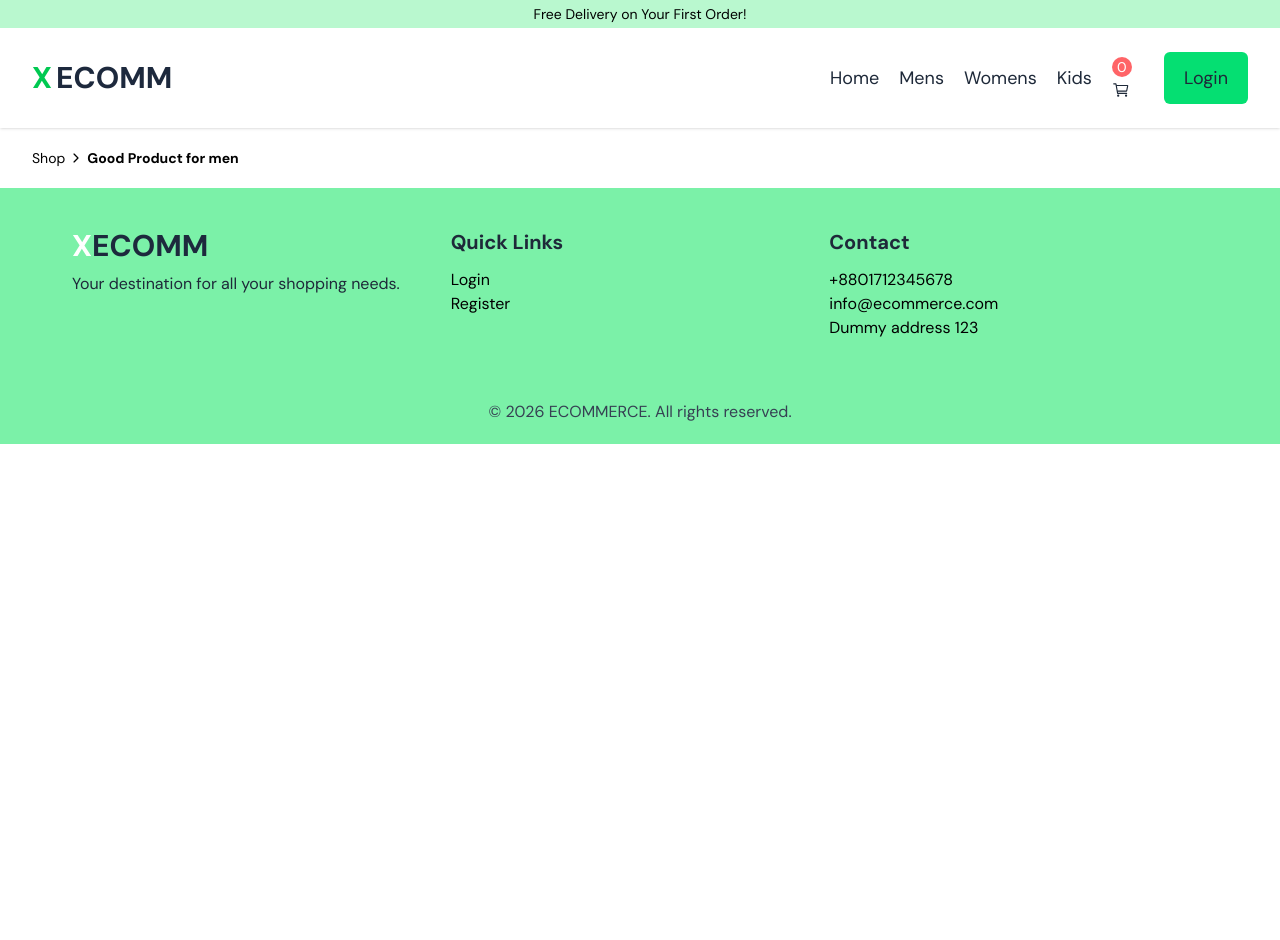
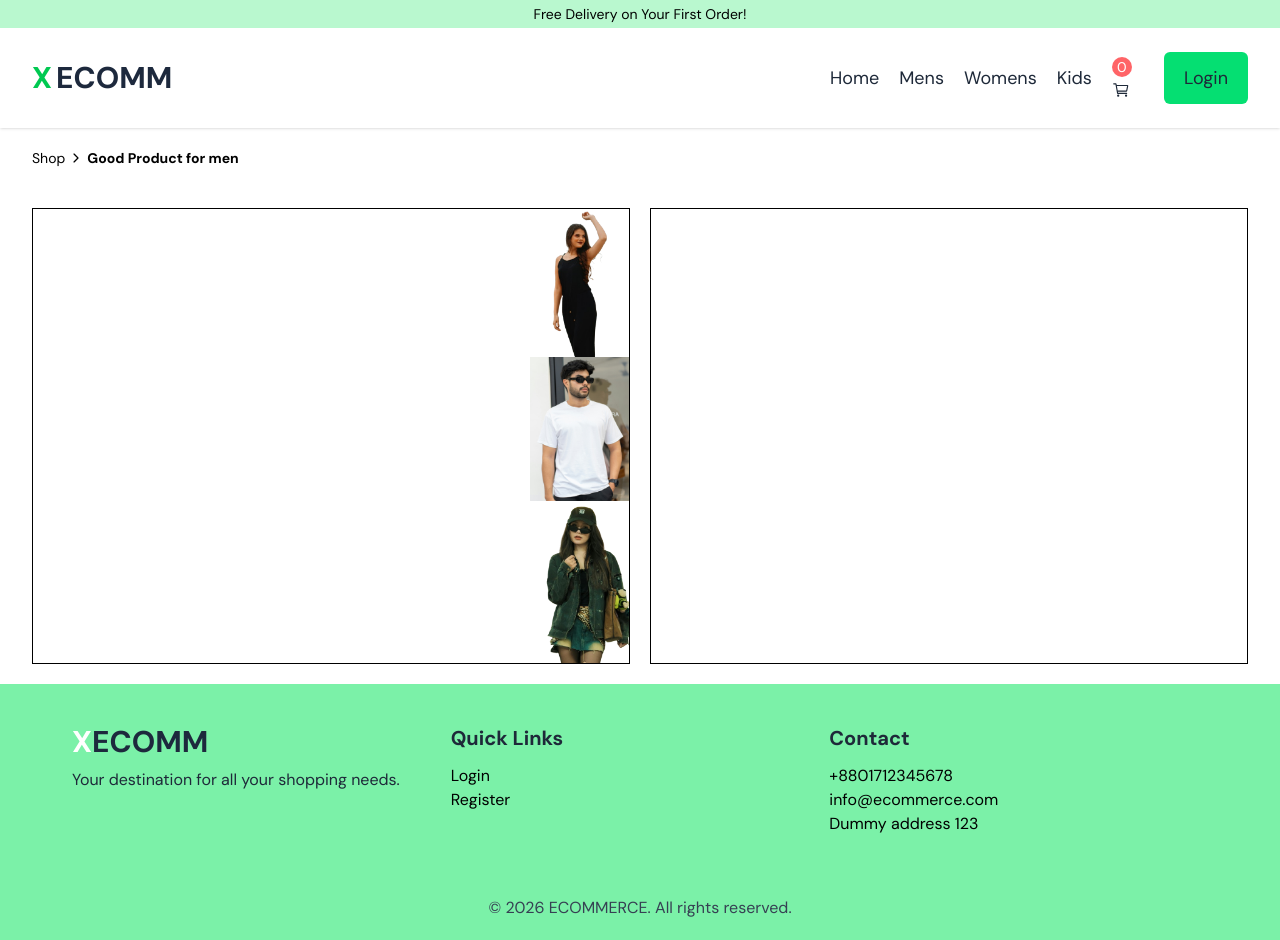
Before and after one commit to tirthosarkar/E-Commerce-Website-1, a React app: page /Product in a window 1280 px wide. Before the commit the page ends 800 px from the top, so only its background shows below. Built offline with nearby package versions, Linux system fonts and the light colour scheme; the HTML template or start-up script is replaced by a standard one.

Commit message:
Added Good Product For men image

```diff
--- a/src/pages/Product.jsx
+++ b/src/pages/Product.jsx
@@ -1,25 +1,54 @@
-import React from 'react'
+import React from 'react';
 import Layout from './../components/layouts/Layout';
 import { IoIosArrowForward } from 'react-icons/io';
 import { Link } from 'react-router-dom';
+import ProductImg1 from './../assets/product1.png';
+import ProductImg2 from './../assets/product2.jpg';
+import ProductImg3 from './../assets/product3.png';
+// ❌ removed: import Product from './Product';
 
 const Product = () => {
+  const gallery = [
+    { id: 1, url: ProductImg1 },
+    { id: 2, url: ProductImg2 },
+    { id: 3, url: ProductImg3 },
+  ];
+
   return (
     <Layout>
-      {/*Breadcrumb*/}
-
+      {/* Breadcrumb */}
       <div className="max-w-360 lg:px-8 px-5 mx-auto py-5">
-        <div className="flex gap-x-1 items-center text-sm  ">
+        <div className="flex gap-x-1 items-center text-sm">
           <Link to="/">Shop</Link>
           <IoIosArrowForward />
-
           <Link className="font-bold" to="/shop">
             Good Product for men
           </Link>
         </div>
       </div>
+
+      <div className="max-w-360 lg:px-8 px-5 mx-auto py-5">
+        <div className="grid grid-cols-12 gap-5">
+          <div className="lg:col-span-6 col-span-12 border">
+            {/* Gallery */}
+            <div className="grid grid-cols-12">
+              <div className="col-span-10">{/* Main Image */}</div>
+
+              <div className="col-span-2">
+                {/* Small Images */}
+                {gallery &&
+                  gallery.map(item => (
+                    <img key={item.id} src={item.url} alt="" />
+                  ))}
+              </div>
+            </div>
+          </div>
+
+          <div className="lg:col-span-6 col-span-12 border"></div>
+        </div>
+      </div>
     </Layout>
   );
-}
+};
 
-export default Product
+export default Product;
```
